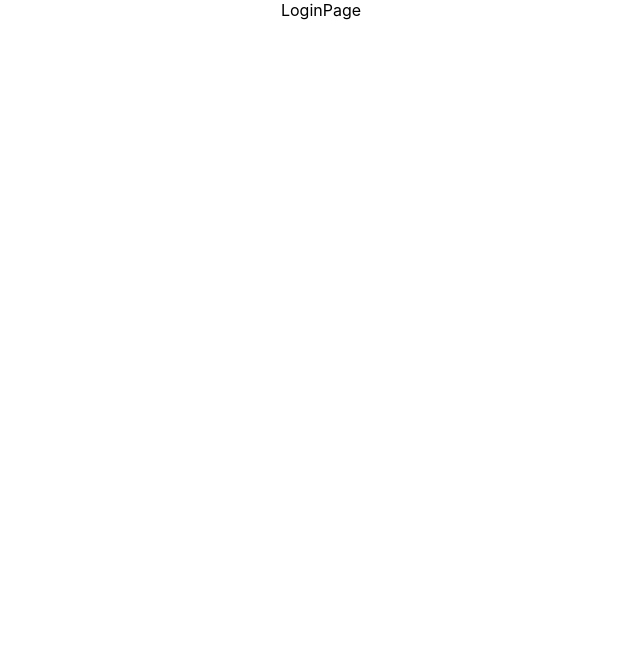
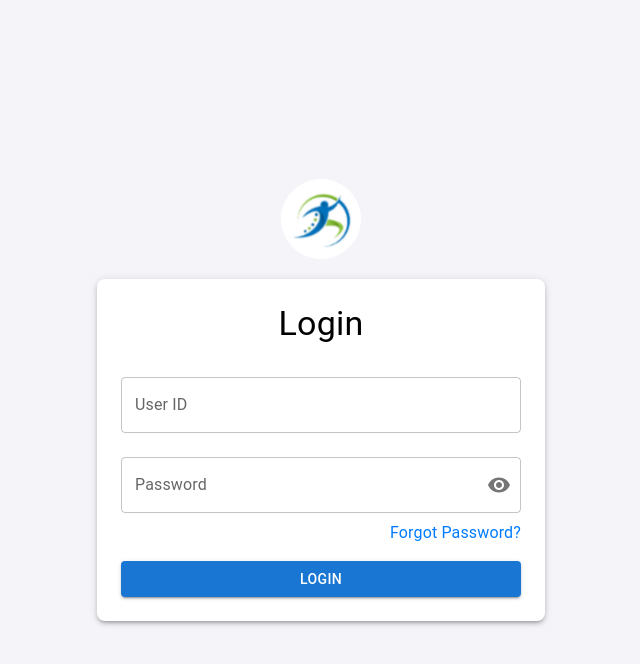
Before and after one commit to ChaiJiaYou/FinalYearProjectPhysiotherapy, a React (Create React App) app in the folder frontend/: page / in a window 1280 px wide. Shown: the top 664 px of the page, without its empty margins (319-959 px from the left). Built offline with nearby package versions, Linux system fonts and the light colour scheme.

Commit message:
LoginUIComplete

```diff
--- a/frontend/package.json
+++ b/frontend/package.json
@@ -5,6 +5,7 @@
   "dependencies": {
     "@emotion/react": "^11.14.0",
     "@emotion/styled": "^11.14.0",
+    "@mui/icons-material": "^6.4.1",
     "@mui/material": "^6.4.1",
     "@testing-library/jest-dom": "^5.17.0",
     "@testing-library/react": "^13.4.0",
--- a/frontend/src/App.js
+++ b/frontend/src/App.js
@@ -1,7 +1,7 @@
 import './App.css';
 import {Routes, Route} from 'react-router-dom';
 import HomePage from './components/HomePage';
-import LoginPage from './components/LoginPage';
+import LoginPage from './components/BeforeLogin/LoginPage';
 import React from 'react';
 
 function App() {
--- /dev/null
+++ b/frontend/src/components/BeforeLogin/LoginPage.js
@@ -0,0 +1,143 @@
+import React, { useState } from 'react';
+import { Link, useNavigate } from 'react-router-dom';
+import { TextField, Button, IconButton, InputAdornment, Typography, Box } from '@mui/material';
+import { Visibility, VisibilityOff } from '@mui/icons-material';
+import logo from '../../static/images/logo.png';
+
+function LoginPage() {
+  const [formData, setFormData] = useState({
+    username: '',
+    password: '',
+    showPassword: false,
+  });
+
+  const [error, setError] = useState({
+    username: '',
+    password: '',
+    credentials: '',
+  });
+
+  const navigate = useNavigate();
+
+  const handleChange = (e) => {
+    setFormData({
+      ...formData,
+      [e.target.name]: e.target.value,
+    });
+    setError({
+      ...error,
+      [e.target.name]: '',
+      credentials: '',
+    });
+  };
+
+  const toggleShowPassword = () => {
+    setFormData({
+      ...formData,
+      showPassword: !formData.showPassword,
+    });
+  };
+
+  const handleSubmit = (e) => {
+    e.preventDefault();
+
+    if (!formData.username || !formData.password) {
+      setError({
+        username: formData.username ? '' : 'Username is required',
+        password: formData.password ? '' : 'Password is required',
+        credentials: '',
+      });
+      return;
+    }
+
+    console.log('Form submitted:', formData);
+    // Call backend API logic
+  };
+
+  return (
+    <Box
+      display="flex"
+      flexDirection="column"
+      alignItems="center"
+      justifyContent="center"
+      minHeight="100vh"
+      bgcolor="#f4f4f9"
+      p={2}
+      overflow="hidden"
+      padding="0"
+    >
+      <img
+        src={logo}
+        alt="Logo"
+        style={{ marginBottom: '20px', height: '80px' }}
+      />
+
+      <Box
+        component="form"
+        onSubmit={handleSubmit}
+        sx={{
+          width: '100%',
+          maxWidth: 400,
+          bgcolor: 'white',
+          p: 3,
+          borderRadius: 2,
+          boxShadow: 3,
+          transition: 'box-shadow 0.3s ease',
+          '&:hover': {
+            boxShadow: 6,
+          },
+        }}
+      >
+              <Typography variant="h4" component="h1" mb={2}>
+        Login
+      </Typography>
+        <TextField
+          label="User ID"
+          name="username"
+          value={formData.username}
+          onChange={handleChange}
+          fullWidth
+          margin="normal"
+          error={!!error.username}
+          helperText={error.username}
+        />
+        <TextField
+          label="Password"
+          name="password"
+          type={formData.showPassword ? 'text' : 'password'}
+          value={formData.password}
+          onChange={handleChange}
+          fullWidth
+          margin="normal"
+          error={!!error.password}
+          helperText={error.password}
+          InputProps={{
+            endAdornment: (
+              <InputAdornment position="end">
+                <IconButton onClick={toggleShowPassword} edge="end">
+                  {formData.showPassword ? <VisibilityOff /> : <Visibility />}
+                </IconButton>
+              </InputAdornment>
+            ),
+          }}
+        />
+        <Typography align="right" mb={2}>
+          <Link to="/forgot-password" style={{ textDecoration: 'none', color: '#007bff' }}>
+            Forgot Password?
+          </Link>
+        </Typography>
+        <Button
+          type="submit"
+          fullWidth
+          variant="contained"
+          color="primary"
+          sx={{ mt: 0, '&:hover': { bgcolor: '#0056b3' } }}
+        >
+          Login
+        </Button>
+      </Box>
+    </Box>
+  );
+}
+
+export default LoginPage;
--- a/frontend/src/components/LoginPage.js
+++ /dev/null
@@ -1,9 +0,0 @@
-import React from 'react'
-
-const LoginPage = () => {
-  return (
-    <div>LoginPage</div>
-  )
-}
-
-export default LoginPage
```
Also changed, not shown: frontend/src/static/images/logo.png (added), 1 other file (tests, documents, lock files or other folders).
